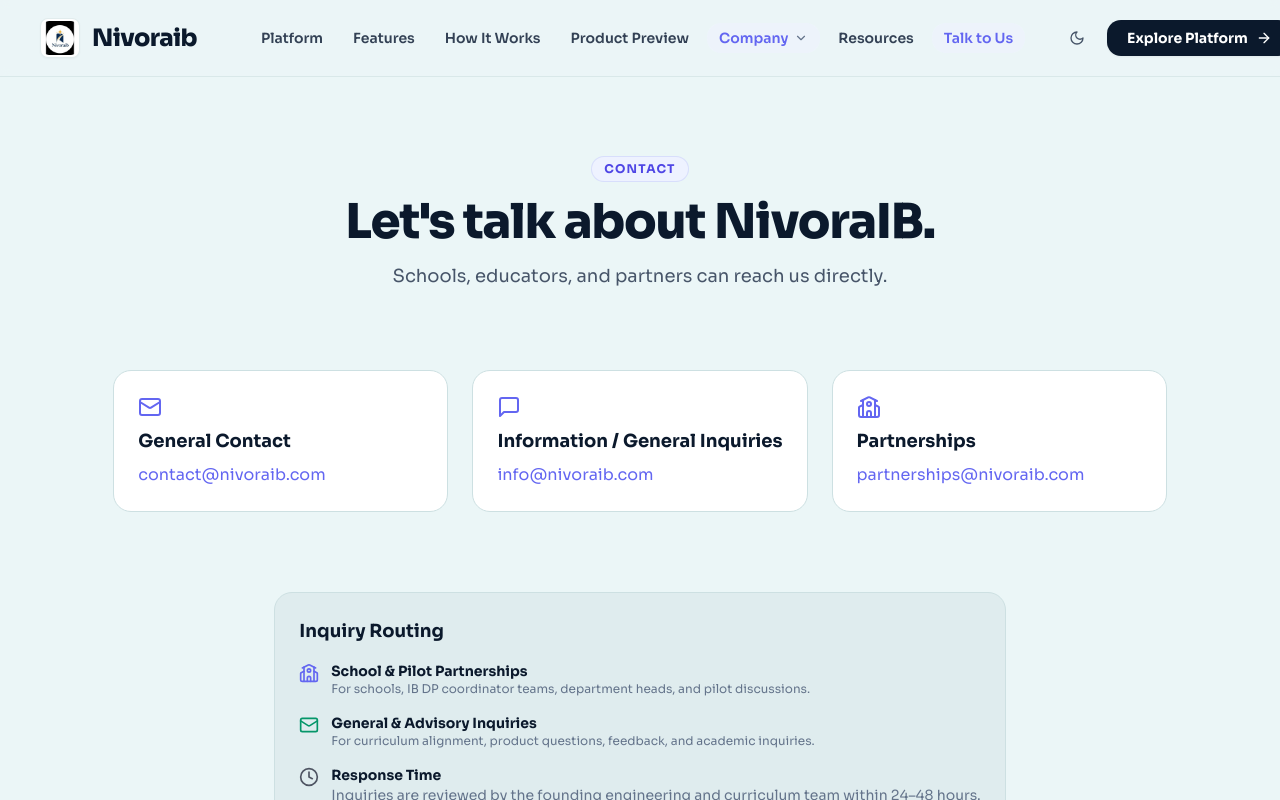
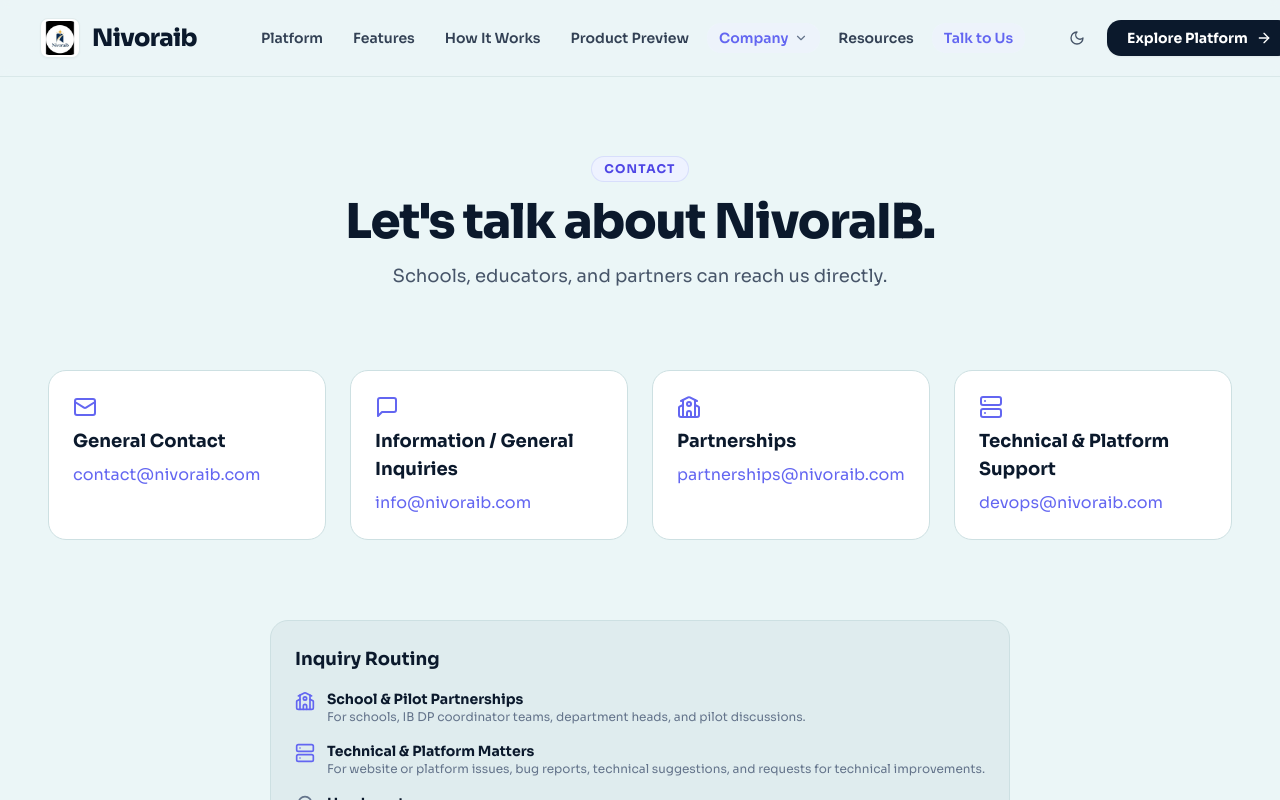
Before and after one commit to nivoraib/nivoraib-website, a Next.js app: page /contact in a window 1280 px wide. Shown: the top 800 px of the page. Built offline with nearby package versions, Linux system fonts and the light colour scheme.

Commit message:
feat: add devops contact and four card layout

```diff
--- a/src/app/contact/page.tsx
+++ b/src/app/contact/page.tsx
@@ -1,7 +1,7 @@
 import React from "react";
 import SectionHeader from "@/components/SectionHeader";
 
-import { Mail, MessageSquare, School, ShieldCheck, Clock, MapPin } from "lucide-react";
+import { Mail, MessageSquare, School, ShieldCheck, Clock, MapPin, Server } from "lucide-react";
 
 export const metadata = {
   title: "Contact Nivoraib — Inquiries, Demos & Partnerships",
@@ -22,7 +22,7 @@
 
       {/* 2. Primary Contact Options Grid */}
       <section className="max-w-7xl mx-auto px-6 sm:px-8 lg:px-12">
-        <div className="grid grid-cols-1 md:grid-cols-3 gap-6">
+        <div className="grid grid-cols-1 sm:grid-cols-2 lg:grid-cols-4 gap-6">
           {/* General Contact */}
           <div className="bg-white dark:bg-zinc-850 rounded-2xl border border-slate-200 dark:border-zinc-700 p-6 flex flex-col items-start space-y-2">
             <Mail className="w-6 h-6 text-brand-indigo dark:text-zinc-300" />
@@ -41,6 +41,12 @@
             <h3 className="text-lg font-bold text-navy-900 dark:text-zinc-100">Partnerships</h3>
             <a href="mailto:partnerships@nivoraib.com" className="text-brand-indigo dark:text-zinc-300 hover:underline">partnerships@nivoraib.com</a>
           </div>
+          {/* Technical & Platform Support */}
+          <div className="bg-white dark:bg-zinc-850 rounded-2xl border border-slate-200 dark:border-zinc-700 p-6 flex flex-col items-start space-y-2">
+            <Server className="w-6 h-6 text-brand-indigo dark:text-zinc-300" />
+            <h3 className="text-lg font-bold text-navy-900 dark:text-zinc-100">Technical &amp; Platform Support</h3>
+            <a href="mailto:devops@nivoraib.com" className="text-brand-indigo dark:text-zinc-300 hover:underline">devops@nivoraib.com</a>
+          </div>
         </div>
       </section>
 
@@ -58,19 +64,12 @@
             </div>
           </div>
           <div className="flex items-start gap-3">
-              <Mail className="w-5 h-5 text-emerald-600 dark:text-emerald-400 shrink-0 mt-0.5" />
+            <Server className="w-5 h-5 text-brand-indigo dark:text-zinc-300 shrink-0 mt-0.5" />
             <div>
-                <strong className="block text-navy-900 dark:text-zinc-100">General & Advisory Inquiries</strong>
+              <strong className="block text-navy-900 dark:text-zinc-100">Technical & Platform Matters</strong>
               <p className="text-slate-500 dark:text-zinc-400 text-xs">
-                  For curriculum alignment, product questions, feedback, and academic inquiries.
+                For website or platform issues, bug reports, technical suggestions, and requests for technical improvements.
               </p>
-              </div>
-            </div>
-            <div className="flex items-start gap-3">
-              <Clock className="w-5 h-5 text-zinc-600 dark:text-zinc-400 shrink-0 mt-0.5" />
-              <div>
-                <strong className="block text-navy-900 dark:text-zinc-100">Response Time</strong>
-                <span className="text-slate-500 dark:text-zinc-400">Inquiries are reviewed by the founding engineering and curriculum team within 24–48 hours.</span>
             </div>
           </div>
           <div className="flex items-start gap-3">
```
Lines whose indentation alone changed are shown as unchanged.
